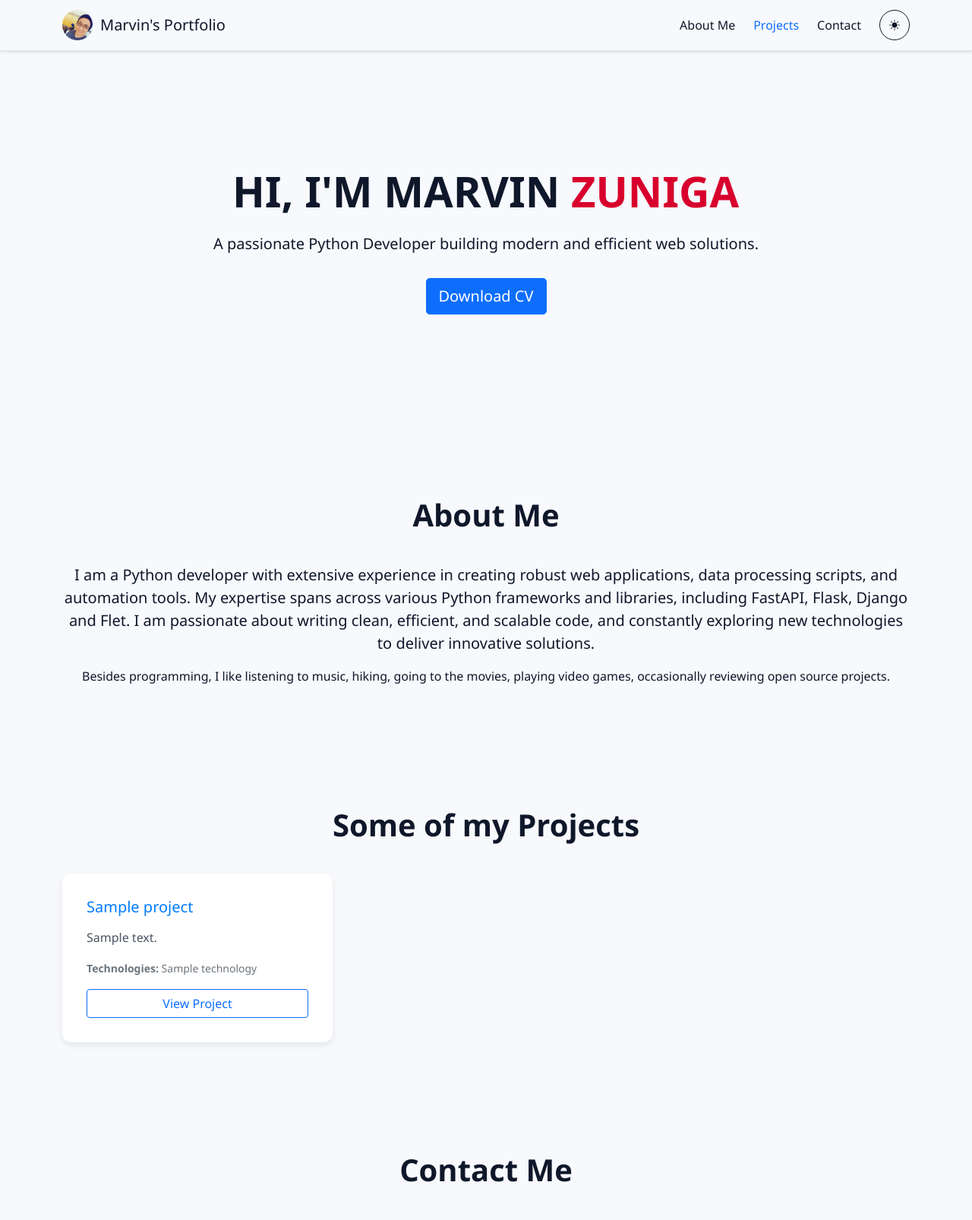
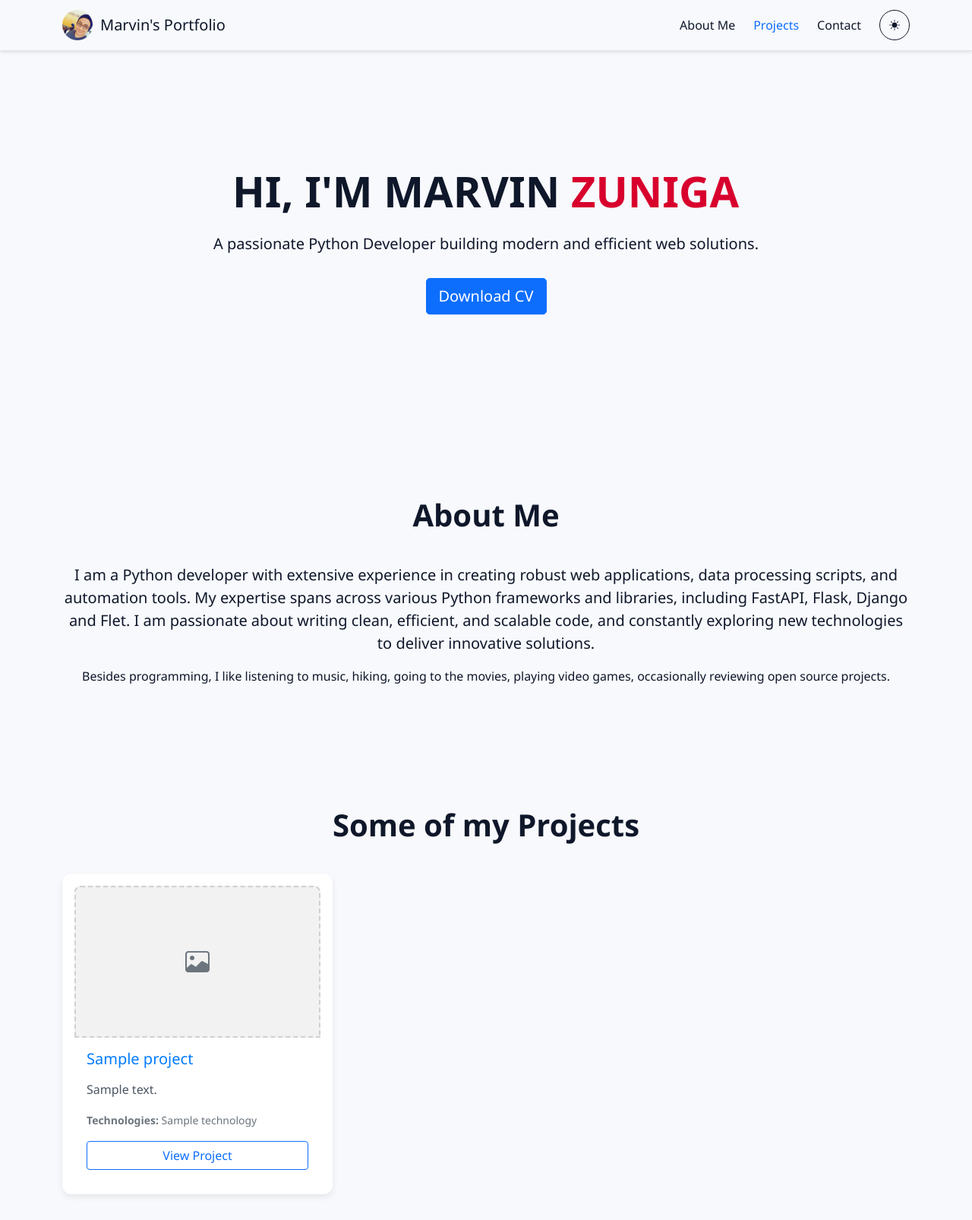
Before and after one commit to marvinzuniga19/mz_portfolio_fastApi, a FastAPI app: template templates/index.html in a window 1280 px wide. Shown: the top 1606 px of the page at 76% size. Run offline with FastAPI, Linux system fonts and the light colour scheme; the template is opened without the code that fills it: most values are stand-ins (such as "Sample title", 1, 10 or a date in 2020); some libraries are stand-ins or nearby versions.

Commit message:
updates projects

```diff
--- a/main.py
+++ b/main.py
@@ -15,63 +15,64 @@ projects = [
         "description": "Desktop application developed with Python to compress images",
         "technologies": ["Python", "Pillow", "ttkbootstrap"],
         "github_url": "https://github.com/marvinzuniga19/Python_app_Compressor_image",
-        "image": None
+        "image": "/images/pycompresor.png"
+
     },
     {
         "title": "Web Resume",
         "description": "This is a one-page web résumé project for Marvin Zúniga. The site is designed to be simple, clean, and easy to navigate.",
         "technologies": ["HTML", "CSS", "Javascript"],
         "github_url": "https://github.com/marvinzuniga19/Mz-Resume",
-        "image": None
+        "image": "/images/resume.png"
     },
     {
         "title": "Python Web Scraper",
         "description": "A robust Python script designed to efficiently extract and parse data from the website. Utilizes libraries like Beautiful Soup and Requests for seamless data retrieval and processing.",
         "technologies": ["Python", "Beautiful Soup", "Requests"],
         "github_url": "https://github.com/marvinzuniga19/flask_webJob_scraper",
-        "image": None
+        "image": "/images/webscraper.png"
     },
     {
         "title": "YES OR NO, Flutter Mobile App",
         "description": "Yes/No App is a simple and interactive application that helps users make quick decisions by providing random Yes or No answers. Ideal for moments of indecision, the app offers an easy-to-use interface for instant responses.",
         "technologies": ["Flutter", "Dart"],
         "github_url": "https://github.com/marvinzuniga19/Yes_no_app",
-        "image": None
+        "image": "/images/chat.png"
     },
     {
         "title": "Youtube Music Flet Downloader",
         "description": "🎵 YouTube Music Downloader with Python and Flet. I have developed a cross-platform application using that allows you to download music directly from YouTube easily and quickly.",
         "technologies": ["Python", "Flet"],
         "github_url": "https://github.com/marvinzuniga19/youtube_music_downloader",
-        "image": None
+        "image": "/images/youtubedownload.png"
     },
     {
         "title": "News Blog with Flask",
         "description": "A simple news blog built with Flask that allows publishing, editing, and displaying articles dynamically. Designed with a clean interface and powered by Python and Jinja templates, it provides a lightweight platform to share the latest updates and stories.",
         "technologies": ["Python", "Flask"],
         "github_url": "https://github.com/marvinzuniga19/news_blog_with_Flask",
-        "image": None
+        "image": "/images/blog.png"
     },
     {
         "title": "Invoice Generator Desktop App",
         "description": "A Python desktop application built with Flet and ReportLab that allows you to create custom invoices and save them as PDF files easily and quickly.",
         "technologies": ["Python", "Flet", "ReportLab"],
         "github_url": "https://github.com/marvinzuniga19/invoice_Builder",
-        "image": None
+        "image": "/images/invoice.png"
     },
     {
         "title": "Task Manager - CRUD App with Flutter",
         "description": "This is a simple task management application (CRUD) developed with Flutter. It allows users to create, read, update and delete tasks, which are persistently stored in a local SQLite database.",
         "technologies": ["Flutter", "Dart"],
         "github_url": "https://github.com/marvinzuniga19/Flutter_Crud_App",
-        "image": None
+        "image": "/images/crud.png"
     },
     {
         "title": "Image Compressor app with Flutter",
         "description": "A simple and intuitive Flutter application to compress images quickly and easily.",
         "technologies": ["Flutter", "Dart"],
         "github_url": "https://github.com/marvinzuniga19/image_compressor_app",
-        "image": None
+        "image": "/images/compress.jpg"
     }
 ]
 
--- a/static/css/styles.css
+++ b/static/css/styles.css
@@ -255,6 +255,23 @@ section {
     color: var(--muted-text);
 }
 
+.card-img-top {
+    height: 280px;
+    width: 100%;
+    object-fit: contain;
+    background-color: rgba(128, 128, 128, 0.05);
+    border-radius: 8px 8px 0 0;
+    padding: 15px;
+}
+
+.placeholder-image {
+    height: 200px;
+    width: 100%;
+    background-color: rgba(128, 128, 128, 0.1);
+    border-radius: 8px 8px 0 0;
+    border: 2px dashed rgba(128, 128, 128, 0.3);
+}
+
 /* Contact Links */
 .contact-link {
     color: var(--text-color);
--- a/templates/index.html
+++ b/templates/index.html
@@ -91,6 +91,13 @@
                 {% for project in projects %}
                 <div class="col">
                     <div class="card h-100">
+                        {% if project.image %}
+                        <img src="{{ request.url_for('static', path=project.image) }}" class="card-img-top" alt="{{ project.title }}">
+                        {% else %}
+                        <div class="card-img-top placeholder-image d-flex align-items-center justify-content-center">
+                            <i class="bi bi-image fs-2 text-muted"></i>
+                        </div>
+                        {% endif %}
                         <div class="card-body">
                             <h5 class="card-title">{{ project.title }}</h5>
                             <p class="card-text">{{ project.description }}</p>
```
Also changed, not shown: static/images/blog.png (added), static/images/chat.png (added), static/images/compress.jpg (added), static/images/crud.png (added), static/images/invoice.png (added), static/images/pycompresor.png (added), static/images/resume.png (added), static/images/webscraper.png (added), static/images/yo.png, static/images/youtubedownload.png (added).
